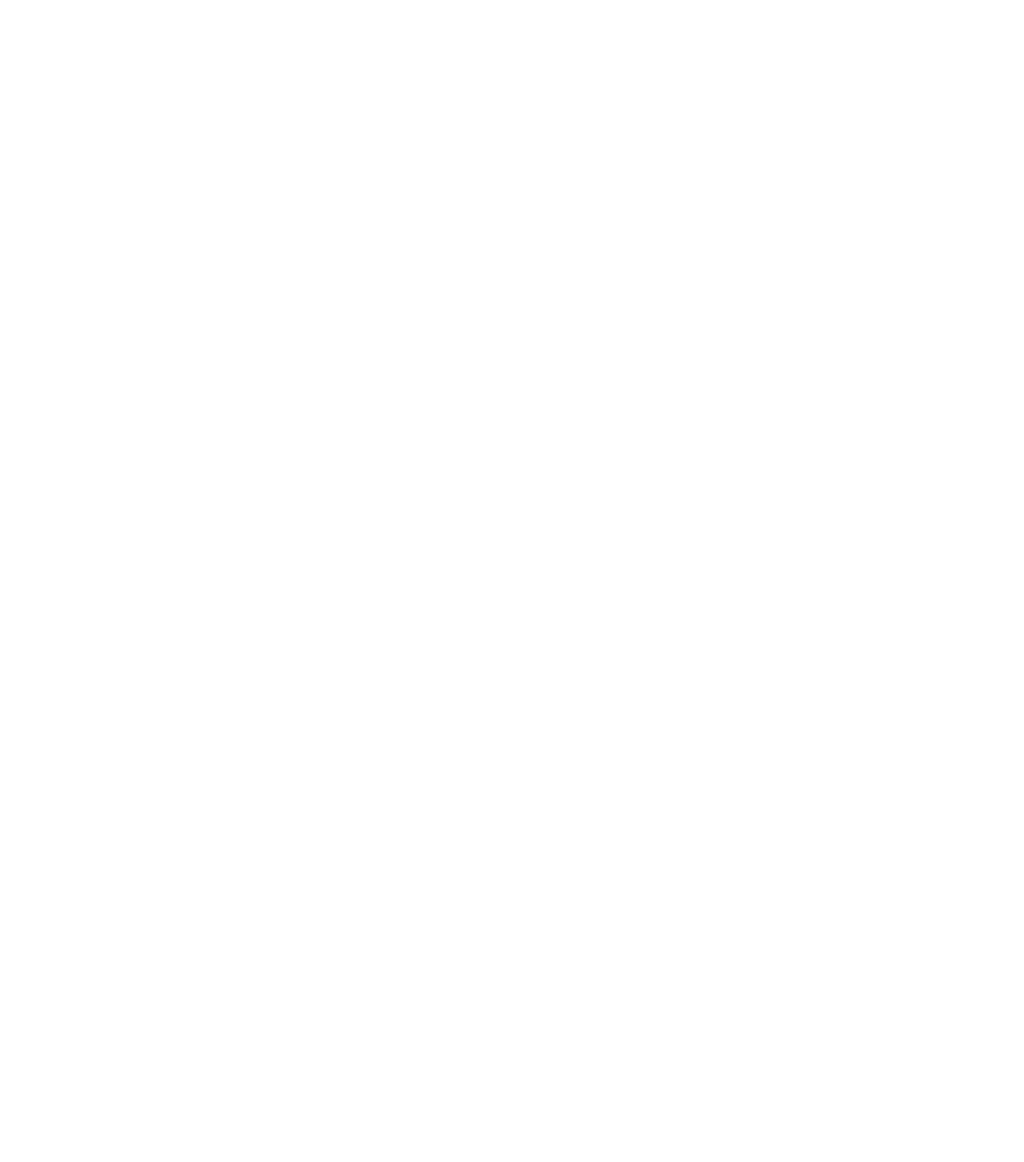
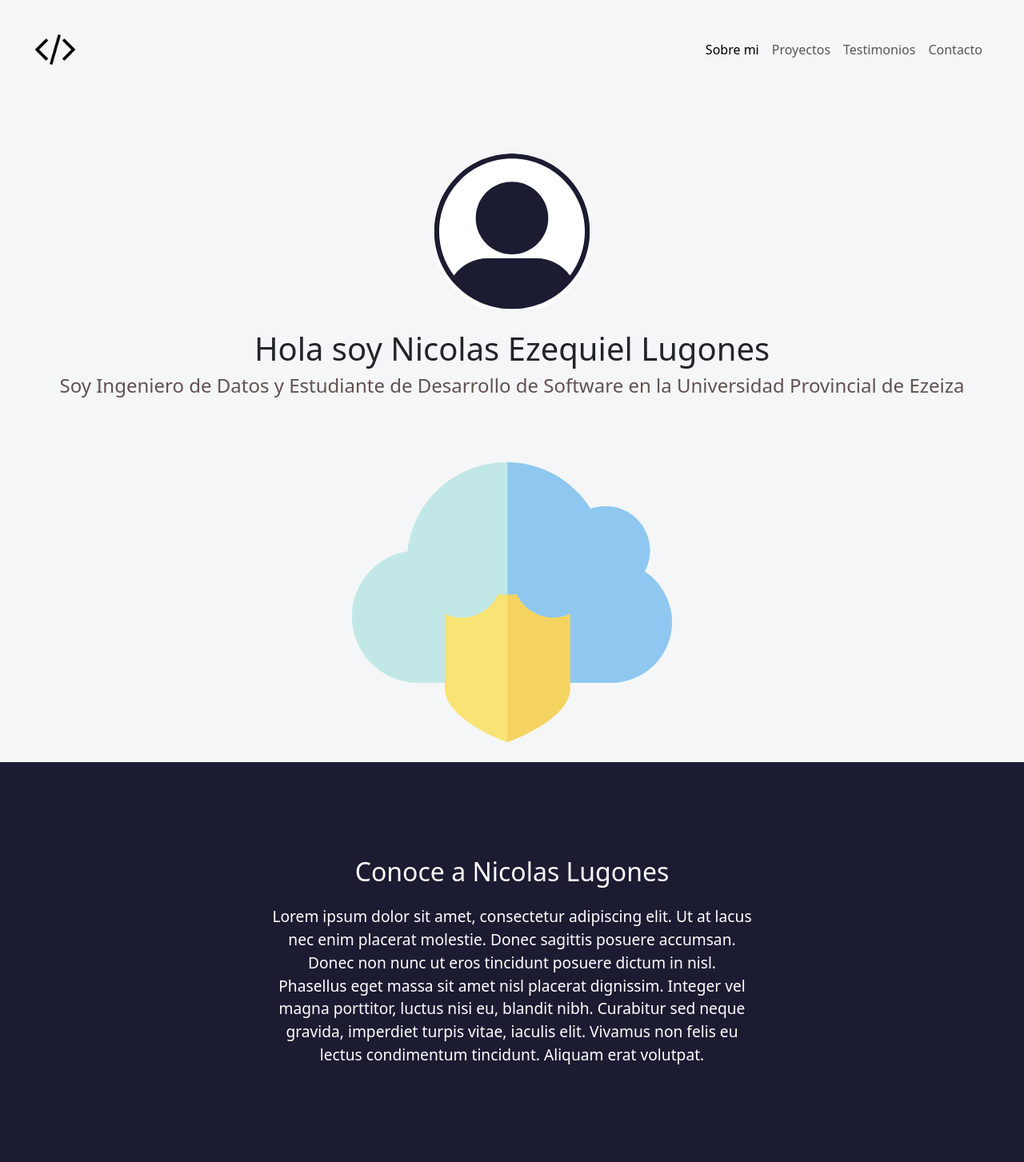
Before and after one commit to lugonesnicolas/Argentina_Programa, a plain HTML site: page index.html in a window 1280 px wide. Shown: the whole page at 80% size. Before the commit the page ends 800 px from the top, so only its background shows below. Drawn offline with nearby package versions, Linux system fonts and the light colour scheme.

Commit message:
Bootsrap y Css

```diff
--- /dev/null
+++ b/css/main.css
@@ -0,0 +1,83 @@
+/* Barra de navegacion */
+.navbar {
+    padding: 2rem;
+    background-color: #f5f6f7;
+}
+
+.navbar-collapse {
+    align-items: center;
+    justify-content: space-between;
+}
+
+/* Estilos generales */
+section {
+    display: flex;
+    flex-direction: column;
+    align-items: center;
+    justify-content: center;
+}
+
+h1 {
+    font-size: 2.5rem;
+}
+
+.seccion-oscura {
+    color: white;
+    background-color: #1b1b32;
+}
+
+.seccion-titulo {
+    font-size: 2rem;
+    padding: 15px 0;
+}
+
+.seccion-texto {
+    font-size: 1.2rem;
+}
+
+/* Seccion Hero */
+.hero {
+    background-color: #f5f6f7;
+    min-height: 450px;
+    text-align: center;
+}
+
+.hero-principal {
+    padding: 3rem;
+}
+
+.hero-imagen-desarrollador {
+    width: 200px;
+    height: 200px;
+    margin: 20px;
+}
+
+.hero-principal h2 {
+    font-size: 1.5rem;
+    color: #615151;
+}
+
+/* Sobre mi */
+.sobre-mi {
+    height: 500px;
+    padding: 10px;
+}
+
+.sobre-mi .contenedor {
+    max-width: 600px;
+    text-align: center;
+}
+
+
+/*Adaptable responsivo. Media query para esconder el icono */
+@media screen and (max-width: 767px){
+    .navbar-brand {
+        display: none;
+    }
+}
+
+@media screen and (min-width: 500px) {
+    .hero-inferior-imagen {
+        max-width: 400px;
+    }
+}
--- a/index.html
+++ b/index.html
@@ -1,13 +1,73 @@
 <!DOCTYPE html>
 <html lang="en">
 <head>
+    <!-- Metadatos -->
     <meta charset="UTF-8">
     <meta http-equiv="X-UA-Compatible" content="IE=edge">
-    <meta name="viewport" content="width=
-    , initial-scale=1.0">
-    <title>Document</title>
+    <meta name="author" content="Nicolas Ezequiel Lugones">
+    <meta name="description" content="Portfolio de desarrollo Web de Nicolas Ezequiel Lugones">
+    <meta name="keywords" content="Python, HTML, CSS, JavaScript, Sql, Flask, Airflow, AWS">
+    <meta name="viewport" content="width=device-width, initial-scale=1">
+    <!-- Titulo -->
+    <title>Nicolas Lugones | Data Enginer</title>
+    <!-- Favicon -->
+    <link rel="icon" type="image/x-icon" href="images/codigo.png">
+    <!-- Bootsrap -->
+    <link rel="stylesheet" href="https://cdn.jsdelivr.net/npm/bootstrap@5.3.0-alpha3/dist/css/bootstrap.min.css">
+    <!-- CSS -->
+    <link rel="stylesheet" href="css/main.css">
+    <!-- Google Fonts No lo voy a usar
+    <link rel="preconnect" href="https://fonts.googleapis.com">
+    <link rel="preconnect" href="https://fonts.gstatic.com" crossorigin>
+    <link href="https://fonts.googleapis.com/css2?family=Roboto:wght@900&display=swap" rel="stylesheet"> -->
 </head>
 <body>
+    <!-- Barra de navegacion -->
+    <nav class="navbar navbar-expand-md navbar-ligth">
+        <div class="container-fluid">
+          <button class="navbar-toggler" type="button" data-bs-toggle="collapse" data-bs-target="#navbar-toggler" aria-controls="navbarTogglerDemo01" aria-expanded="false" aria-label="Toggle navigation">
+            <span class="navbar-toggler-icon"></span>
+          </button>
+          <div class="collapse navbar-collapse" id="navbar-toggler">
+            <a class="navbar-brand" href="#">
+              <img src="images/codigo.png" width="50" alt="Logo de la pagina Web">
+            </a>
+            <ul class="navbar-nav d-flex justify-content-center align-items-center">
+              <li class="nav-item">
+                <a class="nav-link active" aria-current="page" href="#">Sobre mi</a>
+              </li>
+              <li class="nav-item">
+                <a class="nav-link" href="#">Proyectos</a>
+              </li>
+              <li class="nav-item">
+                <a class="nav-link" href="#">Testimonios</a>
+              </li>
+              <li class="nav-item">
+                <a class="nav-link" href="#">Contacto</a>
+              </li>
+            </ul>
+          </div>
+        </div>
+      </nav>
 
+      <section class="hero align-items-stretch">
+        <div class="hero-principal flex-column justify-center align-items-center">
+          <img class="hero-imagen-desarrollador rounded-circle" src="images/desarrollador-ejemplo.svg" alt="Foto de Nicolas Lugones" width="200px">
+          <h1>Hola soy Nicolas Ezequiel Lugones</h1>
+          <h2>Soy Ingeniero de Datos y Estudiante de Desarrollo de Software en la Universidad Provincial de Ezeiza</h2>
+        </div>
+        <div class="hero-inferior">
+          <img class="hero-inferior-imagen img-fluid" src="images/cloud-computing-svgrepo-com.svg" alt="Logo de Python">
+        </div>
+      </section>
+      <!-- Sobre mi -->
+      <section class="sobre-mi seccion-oscura">
+        <div class="contenedor">
+          <h2 class="seccion-titulo">Conoce a Nicolas Lugones</h2>
+          <p class="seccion-texto">Lorem ipsum dolor sit amet, consectetur adipiscing elit. Ut at lacus nec enim placerat molestie. Donec sagittis posuere accumsan. Donec non nunc ut eros tincidunt posuere dictum in nisl. Phasellus eget massa sit amet nisl placerat dignissim. Integer vel magna porttitor, luctus nisi eu, blandit nibh. Curabitur sed neque gravida, imperdiet turpis vitae, iaculis elit. Vivamus non felis eu lectus condimentum tincidunt. Aliquam erat volutpat.</p>
+        </div>
+      </section>
+
+    <script src="https://cdn.jsdelivr.net/npm/bootstrap@5.3.0-alpha3/dist/js/bootstrap.bundle.min.js" integrity="sha384-ENjdO4Dr2bkBIFxQpeoTz1HIcje39Wm4jDKdf19U8gI4ddQ3GYNS7NTKfAdVQSZe" crossorigin="anonymous"></script>
 </body>
 </html>
```
Also changed, not shown: images/cloud-computing-svgrepo-com.svg (added), images/codigo.png (added), images/desarrollador-ejemplo.svg (added).
